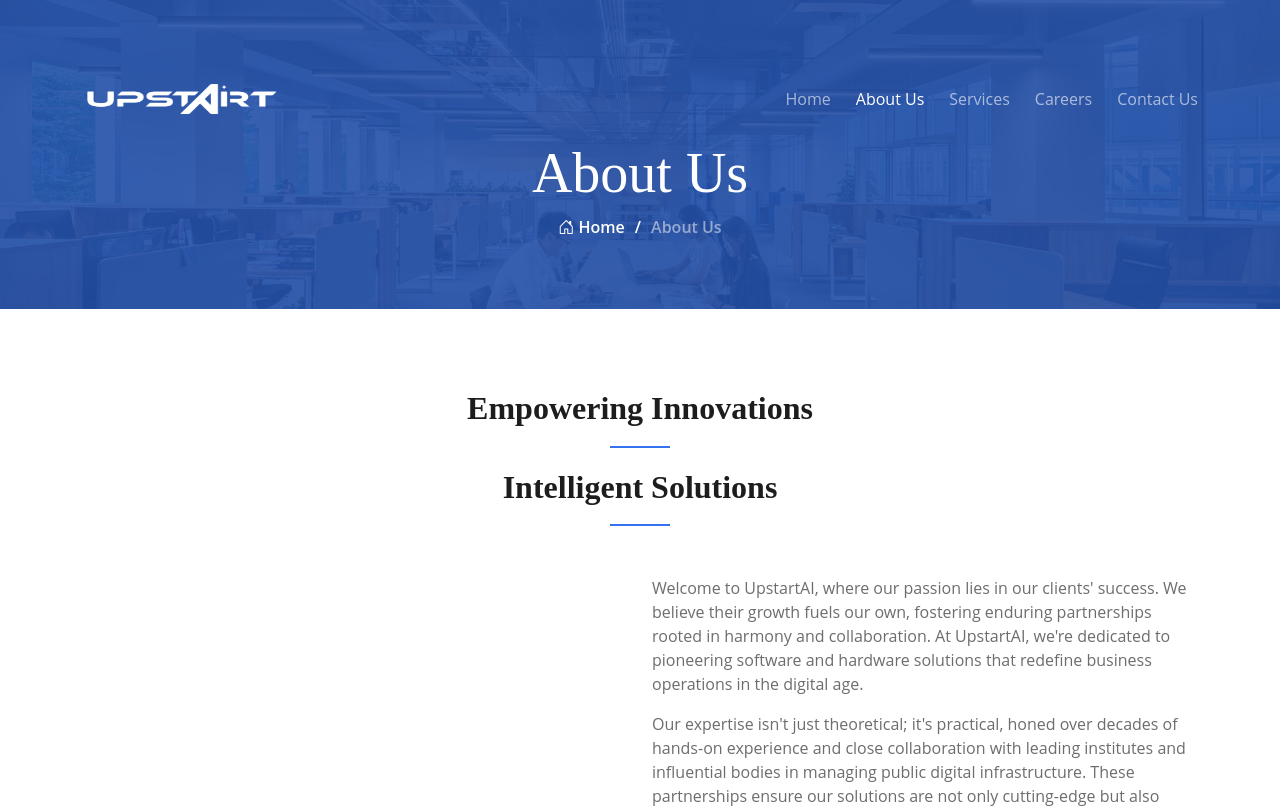
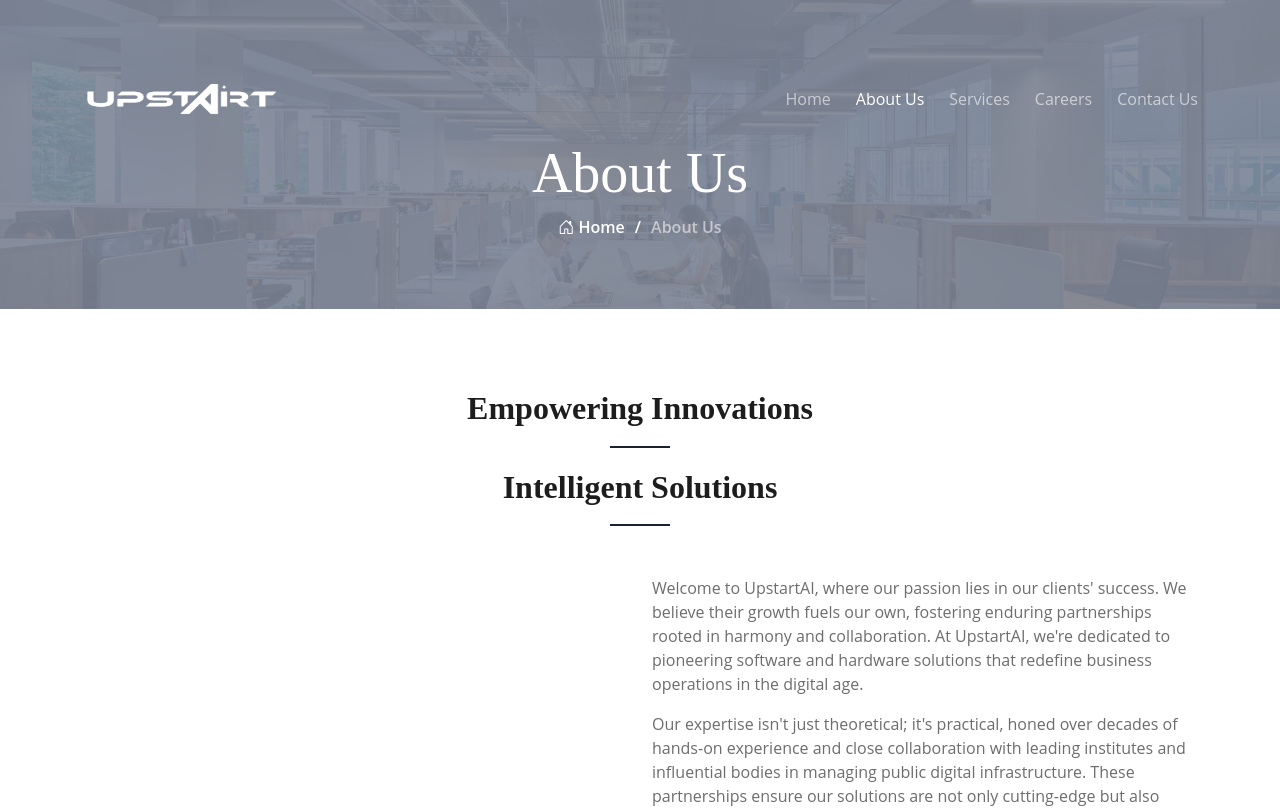
Before and after one commit to pujapkc/upstartai, a React (Create React App) app: page /about in a window 1280 px wide. Shown: the top 808 px of the page. Built offline with nearby package versions, Linux system fonts and the light colour scheme.

Commit message:
commit colours

```diff
--- a/src/index.css
+++ b/src/index.css
@@ -30,10 +30,10 @@
 /* Colors */
 :root {
   --color-default: #240750;
-  --color-primary: #3572EF;
+  --color-primary: #1A2130;
   --color-secondary: #050C9C;
 
-  --primary: #3572EF;
+  --primary: #1A2130;
   --primary-dark: #050C9C;
   --primary-light: #d8e4ff;
 
@@ -78,15 +78,15 @@
   --white: #ffffff;
   --color-white: #ffffff;
 
-  --gradient-1: linear-gradient(180deg, #3572EF 0%, #ff69b4 100%);
-  --gradient-2: linear-gradient(180deg, #3572EF 13.02%, #050C9C 85.42%);
+  --gradient-1: linear-gradient(180deg, #1A2130 0%, #ff69b4 100%);
+  --gradient-2: linear-gradient(180deg, #1A2130 13.02%, #050C9C 85.42%);
   --gradient-3: linear-gradient(180deg, #050C9C 0%, #8f15d5 100%);
-  --gradient-4: linear-gradient(180deg, #3572EF 0%, #00d27a 100%);
-  --gradient-5: linear-gradient(180deg, #3572EF 0%, #15bbd5 100%);
-  --gradient-6: linear-gradient(180deg, #3572EF 0%, #dbbb25 100%);
-  --gradient-7: linear-gradient(180deg, #3572EF 0%, #e6185e 100%);
-  --gradient-8: linear-gradient(180deg, #3572EF 0%, #ff69b4 100%);
-  --gradient-9: linear-gradient(180deg, #3572EF 13.02%, #8a1d65 85.42%);
+  --gradient-4: linear-gradient(180deg, #1A2130 0%, #00d27a 100%);
+  --gradient-5: linear-gradient(180deg, #1A2130 0%, #15bbd5 100%);
+  --gradient-6: linear-gradient(180deg, #1A2130 0%, #dbbb25 100%);
+  --gradient-7: linear-gradient(180deg, #1A2130 0%, #e6185e 100%);
+  --gradient-8: linear-gradient(180deg, #1A2130 0%, #ff69b4 100%);
+  --gradient-9: linear-gradient(180deg, #1A2130 13.02%, #8a1d65 85.42%);
 
   --shadow-1: 0px 0px 1px rgba(40, 41, 61, 0.08),
               0px 0.5px 2px rgba(96, 97, 112, 0.16);
@@ -270,7 +270,7 @@ section {
 
 .breadcrumbs:before {
   content: "";
-  background-color: rgba(36, 80, 169, 0.9);
+  background-color: rgba(126, 134, 150, 0.9);
   position: absolute;
   inset: 0;
 }
@@ -290,7 +290,7 @@ section {
   margin: 0;
   font-size: 16px;
   font-weight: 600;
-  color: rgba(255,255,255,0.5);
+  color: rgba(255, 255, 255, 0.558);
 }
 
 .breadcrumbs ol a {
@@ -709,7 +709,7 @@ section {
     inset: 0;
     padding: 50px 0 10px 0;
     margin: 0;
-    background: rgba(23, 65, 119, 0.9);
+    background: rgba(29, 34, 40, 0.9);
     overflow-y: auto;
     transition: 0.3s;
     z-index: 9998;
@@ -789,7 +789,7 @@ section {
     content: "";
     position: fixed;
     inset: 0;
-    background: rgba(27, 35, 69, 0.7);
+    background: rgba(26, 29, 39, 0.7);
     z-index: 9996;
   }
 }
@@ -937,7 +937,7 @@ section {
 }
 
 .carousel-indicators [data-bs-target] {
-   background-color: #213866;
+   background-color: #1f242e;
    }
 
 
@@ -976,7 +976,7 @@ section {
 .why-us h4 {
   font-size: 18px;
   font-weight: 400;
-  color: #213954;
+  color: #3e464e;
   font-family: var(--font-secondary);
 }
 
@@ -1045,7 +1045,7 @@ section {
 
 .about .content p {
   margin: 30px 0;
-  color: #29486a;
+  color: #60666c;
 }
 
 .about .content ul {
@@ -1183,7 +1183,7 @@ section {
 # Call To Action Section
 --------------------------------------------------------------*/
 .facts {
- background: linear-gradient(rgba(43, 89, 174, 0.8), rgb(21, 28, 75)), url("./img/cta-bg1.jpg") center center;
+ background: linear-gradient(rgba(146, 154, 170, 0.8), rgb(36, 38, 53)), url("./img/cta-bg1.jpg") center center;
   background-size: cover;
   padding: 100px 0;
 }
@@ -1208,7 +1208,7 @@ section {
 }
 
 .facts p {
-  color: #68aef0;
+  color: #cadef0;
   margin-bottom: 25px;
   font-size:18px;
 
@@ -1230,7 +1230,7 @@ background: var(--color-white);}
   transition: 0.5s;
   margin: 10px;
   color: #fff;
-  background: #253f93;
+  background: #252937;
 }
 
 .facts .cta-btn:hover {
@@ -1254,7 +1254,7 @@ background: var(--color-white);}
   margin: 0 0 10px 0;
   font-size: 18px;
   font-weight:400;
-  color: #80afdd;
+  color: #cdd6df;
 }
 
 .facts .facts-img {
@@ -1290,7 +1290,7 @@ background: var(--color-white);}
 
 .features .icon-list span {
   font-size: 18px;
-  color: #373fb0;
+  color: #9597af;
 }
 
 .features .phone-wrap {
@@ -1418,7 +1418,7 @@ background: var(--color-white);}
 
 .recent-posts .post-box p {
   margin: 15px 0 0 0;
-  color: rgba(27, 31, 69, 0.7);
+  color: rgba(41, 42, 54, 0.7);
 }
 
 .recent-posts .post-box .readmore {
@@ -1531,7 +1531,7 @@ background: var(--color-white);}
 }
 
 .services-cards .card-item {
-  border: 1px solid rgba(27, 38, 69, 0.1);
+  border: 1px solid rgba(43, 48, 61, 0.1);
   background: #fff;
   position: relative;
   border-radius: 0;
@@ -1850,7 +1850,7 @@ background: var(--color-white);}
   right: 50px;
   font-size: 24px;
   top: calc(50% - 14px);
-  color: rgba(27, 47, 69, 0.7);
+  color: rgba(58, 65, 72, 0.7);
   transition: 0.3s;
   line-height: 0;
 }
@@ -1982,7 +1982,7 @@ background: var(--color-white);}
   font-size: 20px;
   font-weight: 700;
   margin-bottom: 5px;
-  color: #1c88ba;
+  color: #99adb6;
 }
 
 .contact .info-item p {
@@ -2144,7 +2144,7 @@ background: var(--color-white);}
 
 .blog .blog-details .content blockquote {
   overflow: hidden;
-  background-color: rgba(27, 47, 69, 0.06);
+  background-color: rgba(46, 54, 62, 0.06);
   padding: 60px;
   position: relative;
   text-align: center;
@@ -2194,7 +2194,7 @@ background: var(--color-white);}
   font-size: 16px;
   margin-right: 8px;
   line-height: 0;
-  color: rgba(86, 184, 230, 0.8);
+  color: rgba(210, 223, 229, 0.8);
 }
 
 .blog .blog-details .meta-top a {
@@ -2206,7 +2206,7 @@ background: var(--color-white);}
 
 .blog .blog-details .meta-bottom {
   padding-top: 10px;
-  border-top: 1px solid rgba(27, 47, 69, 0.15);
+  border-top: 1px solid rgba(54, 58, 64, 0.15);
 }
 
 .blog .blog-details .meta-bottom i {
@@ -2326,7 +2326,7 @@ background: var(--color-white);}
 
 .blog .posts-list .meta-top {
   margin-top: 20px;
-  color: #467ab3;
+  color: #95a5b5;
 }
 
 .blog .posts-list .meta-top ul {
@@ -2346,11 +2346,11 @@ background: var(--color-white);}
   font-size: 16px;
   margin-right: 8px;
   line-height: 0;
-  color: rgba(86, 184, 230, 0.8);
+  color: rgba(198, 217, 226, 0.8);
 }
 
 .blog .posts-list .meta-top a {
-  color: #467ab3;
+  color: #9fabb7;
   font-size: 14px;
   display: inline-block;
   line-height: 1;
@@ -2431,7 +2431,7 @@ background: var(--color-white);}
   font-weight: 700;
   margin-bottom: 5px;
   font-size: 20px;
-  color: #2c4964;
+  color: #565f68;
 }
 
 .management .member span {
@@ -2483,7 +2483,7 @@ background: var(--color-white);}
 }
 
 .management .member .social a:hover {
-  background: #1977cc;
+  background: #a0afbc;
 }
 
 .management .member .social a+a {
@@ -2531,7 +2531,7 @@ background: var(--color-white);}
 
 .blog .sidebar .search-form form {
   background: #fff;
-  border: 1px solid rgba(27, 47, 69, 0.2);
+  border: 1px solid rgba(53, 61, 69, 0.2);
   padding: 3px 10px;
   position: relative;
 }
@@ -2569,7 +2569,7 @@ background: var(--color-white);}
 }
 
 .blog .sidebar .search-form form button:hover {
-  background: rgba(86, 184, 230, 0.8);
+  background: rgba(189, 212, 222, 0.8);
 }
 
 .blog .sidebar .categories ul {
@@ -2646,7 +2646,7 @@ background: var(--color-white);}
 }
 
 .blog .sidebar .tags ul a {
-  color: #38618e;
+  color: #7a8590;
   font-size: 14px;
   padding: 6px 14px;
   margin: 0 6px 8px 0;
@@ -2965,7 +2965,7 @@ padding:10px;
 }
 
 .footer .footer-content .social-links a:hover {
-  background-color: #38618e;
+  background-color: #79828b;
 }
 
 .footer .footer-content h4 {
```
